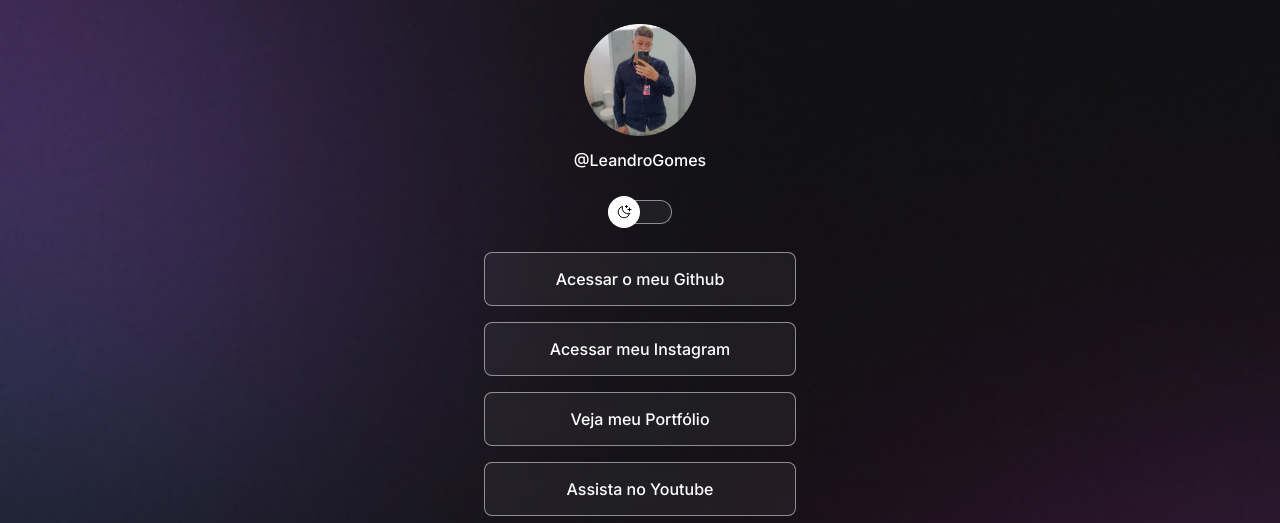
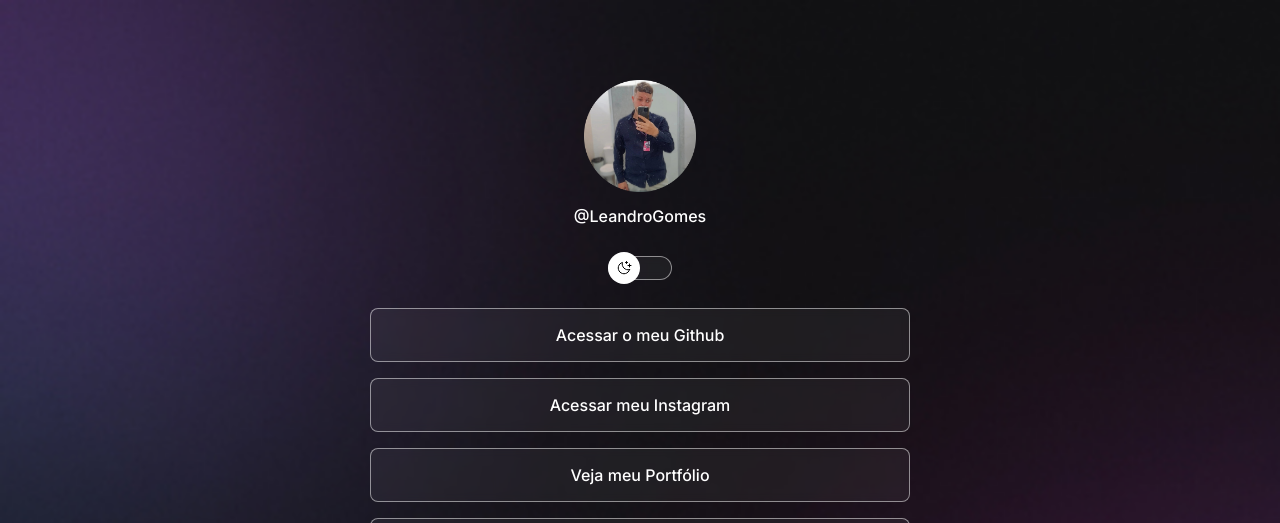
Before and after one commit to LeandroChaveshenry/Projeto, a plain HTML site: page index.html in a window 1280 px wide. Shown: the top 523 px of the page. Drawn offline with nearby package versions, Linux system fonts and the light colour scheme.

Commit message:
adjust container width

```diff
--- a/style.css
+++ b/style.css
@@ -50,8 +50,9 @@ body * {
 /* Os codigos abaixo é relacionado ao nome dado no HTML (#container, #profile)*/
 
 #container {
-  width: 360px;
-  margin: auto;
+  width: 100%;
+  max-width: 588px;
+  margin: 56px auto 0px;
   padding: 0 24px;
 }
 
```
